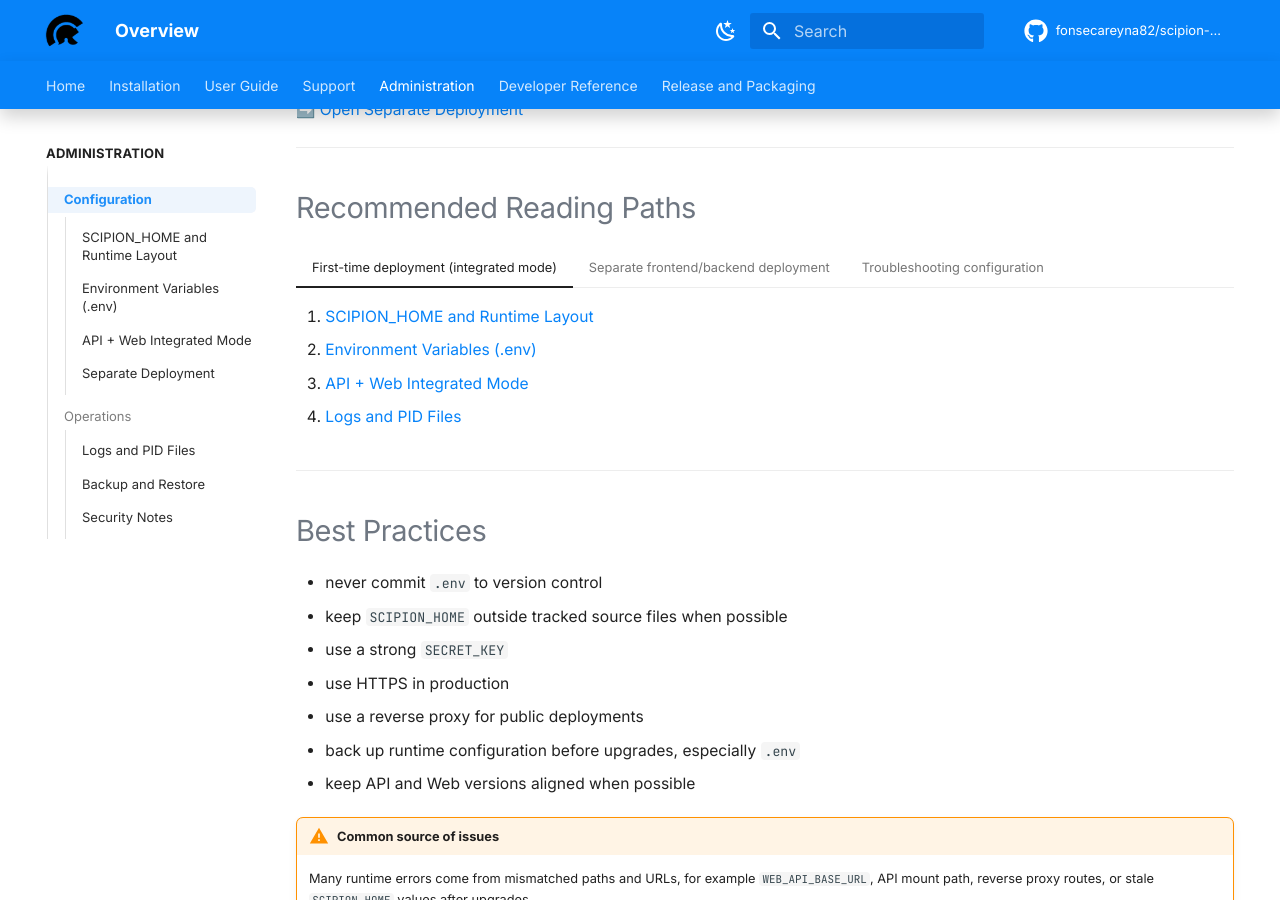
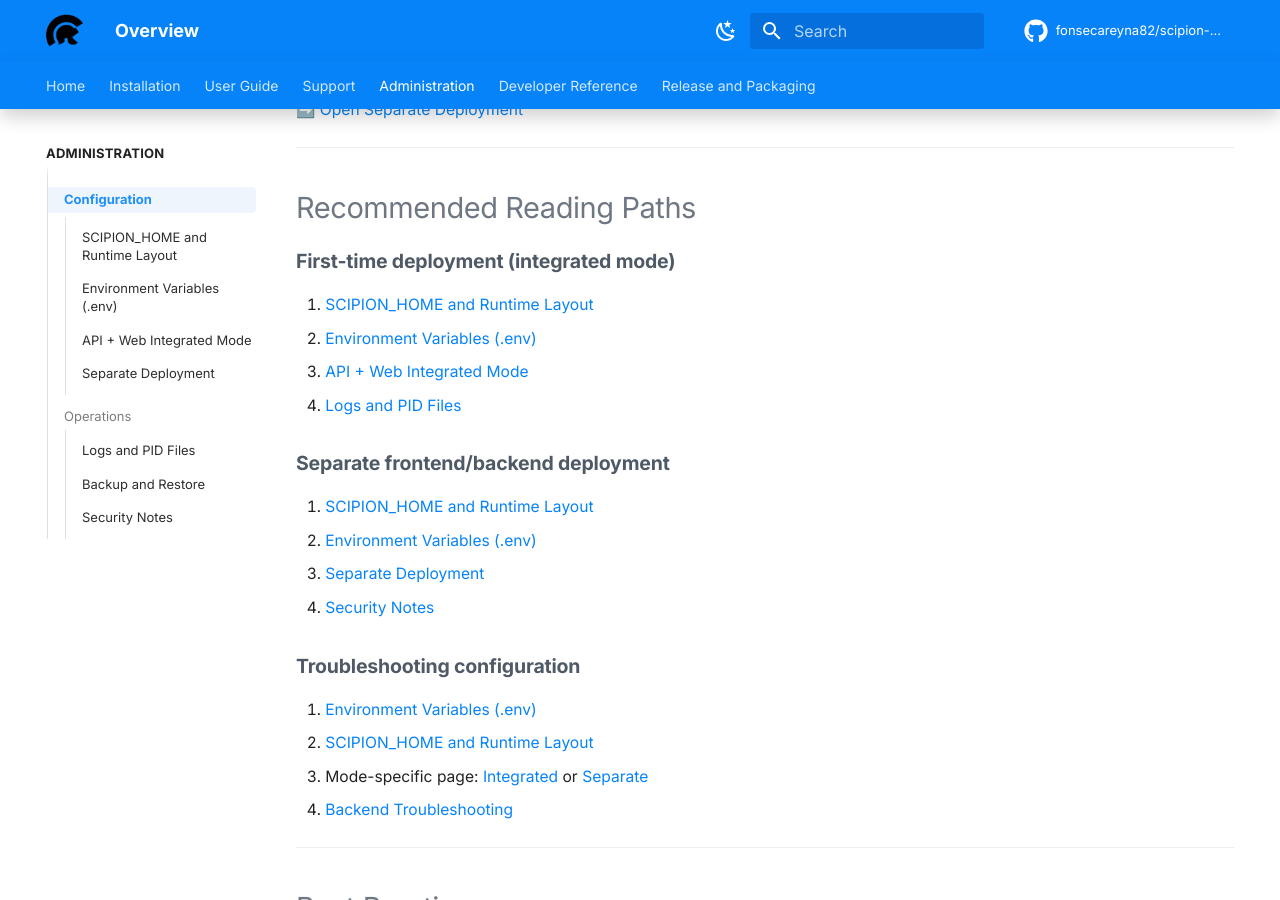
Before and after one commit to fonsecareyna82/scipion-docs, an MkDocs documentation site: the page built from docs/configuration/index.md, in a window 1280 px wide and 900 px high, scrolled down 4221 px. Built offline with MkDocs 1.6.1 and Material for MkDocs 9.7.7, drawn with Linux system fonts in a browser that asks for light colours; comment, search, counter and statistics services are not loaded; the version menu is left out.

Commit message:
replace configuration overview tabs with sections

```diff
--- a/docs/configuration/index.md
+++ b/docs/configuration/index.md
@@ -166,26 +166,26 @@ Configuration guidance for decoupled frontend and backend deployments.
 
 ## Recommended Reading Paths
 
-=== "First-time deployment (integrated mode)"
+### First-time deployment (integrated mode)
 
-    1. [SCIPION_HOME and Runtime Layout](scipion-home/)
-    2. [Environment Variables (.env)](env/)
-    3. [API + Web Integrated Mode](integrated-mode/)
-    4. [Logs and PID Files](../operations/logs-and-pids/)
+1. [SCIPION_HOME and Runtime Layout](scipion-home/)
+2. [Environment Variables (.env)](env/)
+3. [API + Web Integrated Mode](integrated-mode/)
+4. [Logs and PID Files](../operations/logs-and-pids/)
 
-=== "Separate frontend/backend deployment"
+### Separate frontend/backend deployment
 
-    1. [SCIPION_HOME and Runtime Layout](scipion-home/)
-    2. [Environment Variables (.env)](env/)
-    3. [Separate Deployment](separate-deployment/)
-    4. [Security Notes](../operations/security/)
+1. [SCIPION_HOME and Runtime Layout](scipion-home/)
+2. [Environment Variables (.env)](env/)
+3. [Separate Deployment](separate-deployment/)
+4. [Security Notes](../operations/security/)
 
-=== "Troubleshooting configuration"
+### Troubleshooting configuration
 
-    1. [Environment Variables (.env)](env/)
-    2. [SCIPION_HOME and Runtime Layout](scipion-home/)
-    3. mode-specific page ([Integrated](integrated-mode/) or [Separate](separate-deployment/))
-    4. [Backend Troubleshooting](../backend/troubleshooting/)
+1. [Environment Variables (.env)](env/)
+2. [SCIPION_HOME and Runtime Layout](scipion-home/)
+3. Mode-specific page: [Integrated](integrated-mode/) or [Separate](separate-deployment/)
+4. [Backend Troubleshooting](../backend/troubleshooting/)
 
 ---
 
```
